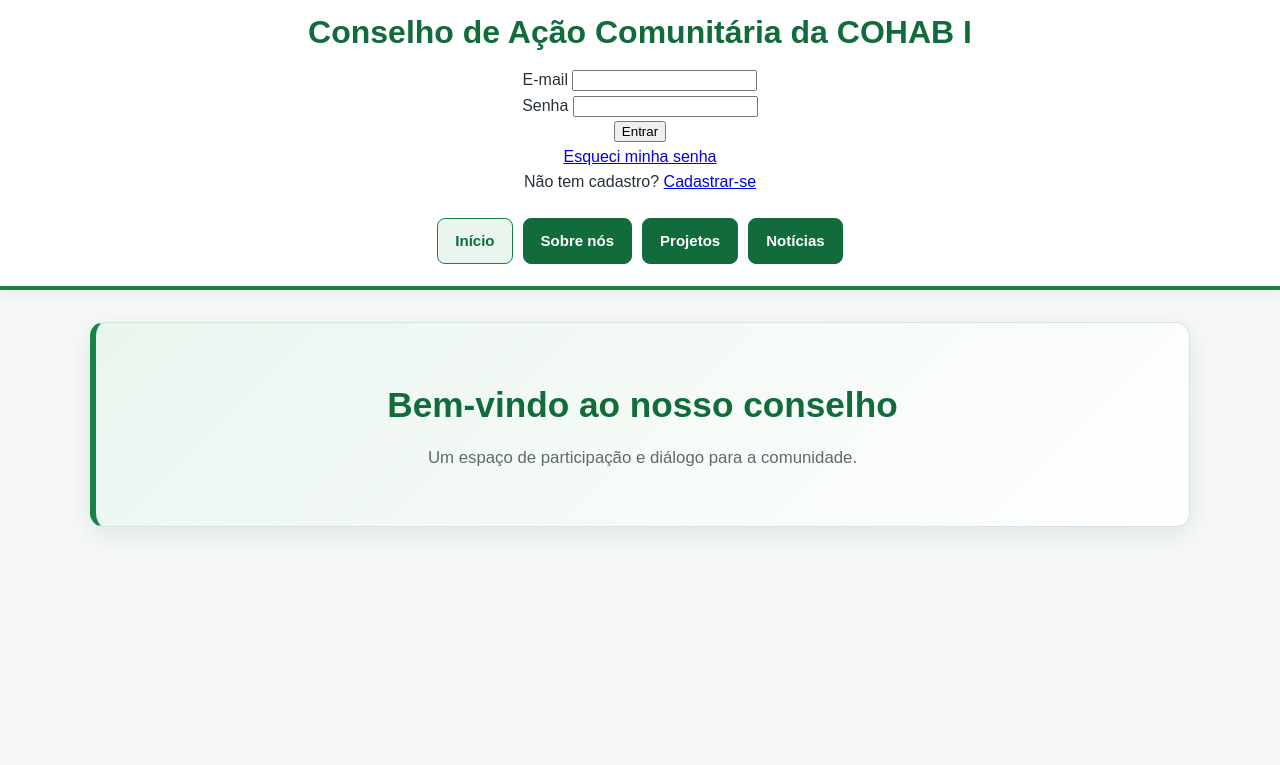
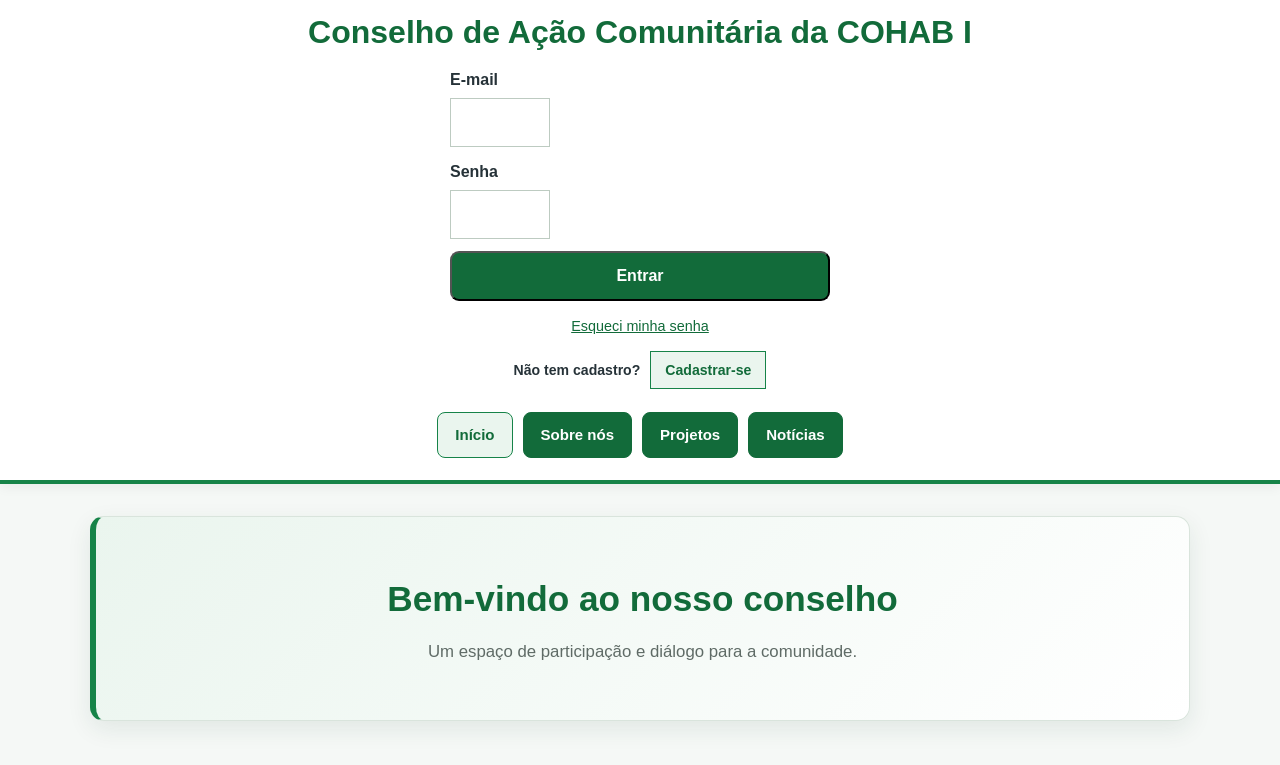
Before and after one commit to danielfilhocavalcanti-spec/Programacao1, a plain HTML site: page index.html in a window 1280 px wide. Shown: the part 137-902 px from the top of the page. Before the commit the page ends 800 px from the top, so only its background shows below. Drawn offline with nearby package versions, Linux system fonts and the light colour scheme.

Commit message:
Enhance styles for user access and login forms
Added styles for user access and login forms, including button hover effects and input group formatting.

```diff
--- a/style.css
+++ b/style.css
@@ -81,6 +81,100 @@ video {
   text-align: center;
 }
 
+.user-access {
+  display: flex;
+  flex-direction: column;
+  align-items: center;
+  width: 100%;
+  max-width: 380px;
+  gap:12px;
+}
+  .login-form {
+    display: flex;
+    flex-direction: column;
+    align-items: streth;
+    width: 100%;
+    gap: 12px;
+  }
+.input-group {
+  display: flex;
+  flex-direction: column;
+  align-items: stretch;
+  width: 100px;
+  gap: 5px;
+  text-align: left;
+}
+.input-group label,
+.input-group legend {
+  color: var(--texto);
+  font-size: o.94rem;
+  font-weight: 700;
+}
+.input-group input,
+.input-group select,
+.input-group textarea,
+.login-form input {
+  width: 100%;
+  min-width: 0;
+  padding: 11px 12px;
+  color: var(--texto);
+  background: var(--branco);
+  border: 1px solid #bdcbc1;
+  font: inherit;
+}
+.input-group input: focus,
+.input-group select: focus,
+.input-group textarea: focus,
+.login-form input: focus {
+  outline: 3px solid rgba(22,131,72,0.16);
+  border-color: var(--verde);
+}
+.input-group fieldset {
+  min-width: 0;
+}
+/*Botões*/
+.btn-entrar,
+.btn-cadastrar,
+button {
+font: inherit;
+}
+.btn-entrar {
+  padding: 10px 20px;
+  color: var(--branco);
+  background: var(--verde-escuro);
+  border-radius: 9px;
+  cursor: pointer;
+  font-weight: 700;
+  transition: background 0.2s ease, transform 0.2s ease;
+}
+.btn-entar:hover {
+  background: var(--verde);
+}
+.btn-cadastrar {
+  display: inline-block;
+  padding: 7px 14px;
+  color: var(--verde-escuro);
+  background: var(--verde-claro);
+  border: 1px solid var(--verde);
+  text-decoration: none;
+  font-weight: 700;
+}
+.btn-cadastrar:hover {
+  background: #d8eddf;
+}
+.signup-row {
+  display: flex;
+  align-items: center;
+  justify-content: center;
+  flex-wrap: wrap;
+  gap: 10px;
+  font-size: 0.88rem;
+  font-weight: 600;
+}
+.esqueci-senha-box a {
+  color: var(--verde-escuro);
+  font-size: 0.9rem;
+}
 /* Navegação centralizada */
 .nav-bar {
   display: flex;
```
